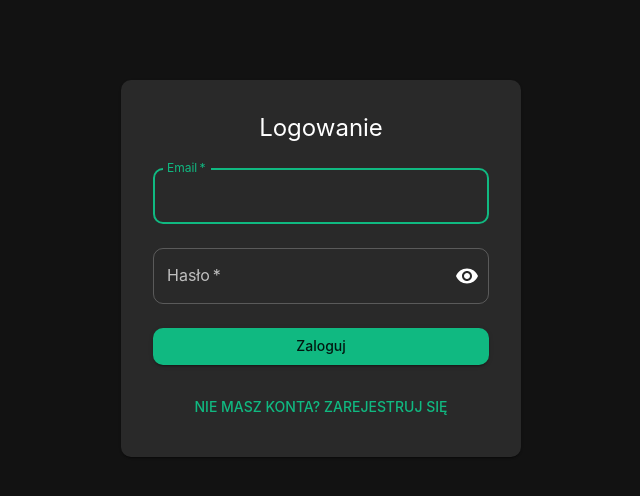
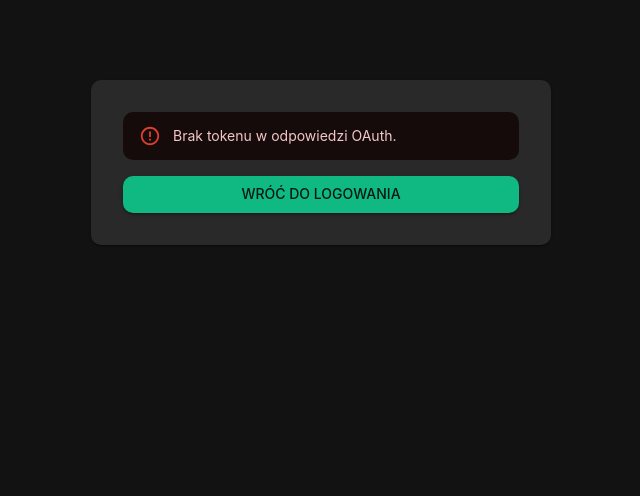
Before and after one commit to adamsk-portfolio/fitness-tracker-frontend, a React (Vite) app: page /login/oauth in a window 1280 px wide. Before the commit this address led to /login. Shown: the top 496 px of the page, without its empty margins (319-959 px from the left). Built offline with nearby package versions, Linux system fonts and the light colour scheme.

Commit message:
add login by google

```diff
--- a/src/App.tsx
+++ b/src/App.tsx
@@ -15,6 +15,7 @@ import Sessions      from '@/pages/Sessions';
 import Goals         from '@/pages/Goals';
 import Dashboard     from '@/pages/Dashboard';
 import PrivateRoute  from '@/components/PrivateRoute';
+import LoginOAuth    from '@/pages/LoginOAuth'; // ✅ właściwy import
 
 import {
   AppBar,
@@ -74,9 +75,10 @@ export default function App() {
   return (
     <BrowserRouter>
       <Routes>
-        <Route path="/"         element={<HomeRedirect />} />
-        <Route path="/login"    element={<Login />} />
-        <Route path="/register" element={<Register />} />
+        <Route path="/"              element={<HomeRedirect />} />
+        <Route path="/login"         element={<Login />} />
+        <Route path="/register"      element={<Register />} />
+        <Route path="/login/oauth"   element={<LoginOAuth />} /> {/* ✅ callback */}
 
         <Route element={<PrivateRoute />}>
           <Route element={<Layout />}>
--- a/src/hooks/auth.tsx
+++ b/src/hooks/auth.tsx
@@ -4,6 +4,7 @@ import api from '@/services/api';
 type AuthContextT = {
   token: string | null;
   login: (email: string, password: string) => Promise<void>;
+  loginWithToken: (token: string) => void;
   logout: () => void;
 };
 
@@ -20,13 +21,18 @@ export const AuthProvider = ({ children }: { children: ReactNode }) => {
     setToken(data.access_token);
   };
 
+  const loginWithToken = (t: string) => {
+    localStorage.setItem('token', t);
+    setToken(t);
+  };
+
   const logout = () => {
     localStorage.removeItem('token');
     setToken(null);
   };
 
   return (
-    <AuthContext.Provider value={{ token, login, logout }}>
+    <AuthContext.Provider value={{ token, login, loginWithToken, logout }}>
       {children}
     </AuthContext.Provider>
   );
--- a/src/pages/Login.tsx
+++ b/src/pages/Login.tsx
@@ -1,16 +1,13 @@
 import { useState } from 'react';
 import {
-  Box,
-  Paper,
-  Stack,
-  TextField,
-  Button,
-  Typography,
-  Alert,
-  IconButton,
-  InputAdornment,
+  Box, Paper, Stack, TextField, Button, Typography, Alert,
+  IconButton, InputAdornment, Divider,
 } from '@mui/material';
-import { Visibility, VisibilityOff } from '@mui/icons-material';
+
+import VisibilityIcon from '@mui/icons-material/Visibility';
+import VisibilityOffIcon from '@mui/icons-material/VisibilityOff';
+import GoogleIcon from '@mui/icons-material/Google';
+
 import { Link, useNavigate } from 'react-router-dom';
 import { useForm } from 'react-hook-form';
 import { z } from 'zod';
@@ -30,11 +27,7 @@ export default function Login() {
   const [showPw, setShowPw] = useState(false);
   const [serverErr, setServerErr] = useState<string | null>(null);
 
-  const {
-    register,
-    handleSubmit,
-    formState: { errors, isSubmitting },
-  } = useForm<LoginData>({
+  const { register, handleSubmit, formState: { errors, isSubmitting } } = useForm<LoginData>({
     resolver: zodResolver(loginSchema),
     mode: 'onBlur',
   });
@@ -43,7 +36,7 @@ export default function Login() {
     setServerErr(null);
     try {
       await login(data.email, data.password);
-      navigate('/dashboards');
+      navigate('/dashboard', { replace: true });
     } catch (err: any) {
       setServerErr(err.response?.data?.message ?? 'Błąd logowania');
     }
@@ -51,22 +44,14 @@ export default function Login() {
 
   return (
     <Box sx={{ display: 'flex', justifyContent: 'center', mt: 10 }}>
-      <Paper sx={{ p: 4, width: 400 }}>
-        <Stack
-          spacing={3}
-          component="form"
-          onSubmit={handleSubmit(onSubmit)}
-          noValidate
-        >
-          <Typography variant="h5" align="center">
-            Logowanie
-          </Typography>
+      <Paper sx={{ p: 4, width: 420 }}>
+        <Stack spacing={3} component="form" onSubmit={handleSubmit(onSubmit)} noValidate>
+          <Typography variant="h5" align="center">Logowanie</Typography>
 
           {serverErr && <Alert severity="error">{serverErr}</Alert>}
 
           <TextField
             label="Email"
-            autoFocus
             type="email"
             fullWidth
             required
@@ -88,26 +73,31 @@ export default function Login() {
             InputProps={{
               endAdornment: (
                 <InputAdornment position="end">
-                  <IconButton onClick={() => setShowPw((s) => !s)} edge="end">
-                    {showPw ? <VisibilityOff /> : <Visibility />}
+                  <IconButton onClick={() => setShowPw(s => !s)} edge="end">
+                    {showPw ? <VisibilityOffIcon /> : <VisibilityIcon />}
                   </IconButton>
                 </InputAdornment>
               ),
             }}
           />
 
-          <Button
-            type="submit"
-            variant="contained"
-            disabled={isSubmitting}
-            sx={{ textTransform: 'none' }}
-          >
+          <Button type="submit" variant="contained" disabled={isSubmitting} sx={{ textTransform: 'none' }}>
             {isSubmitting ? '...' : 'Zaloguj'}
           </Button>
 
-          <Button component={Link} to="/register">
-            Nie masz konta? Zarejestruj się
+          <Divider>albo</Divider>
+
+          <Button
+            component="a"
+            href="/api/auth/google/login"
+            startIcon={<GoogleIcon />}
+            variant="outlined"
+            sx={{ textTransform: 'none' }}
+          >
+            Zaloguj przez Google
           </Button>
+
+          <Button component={Link} to="/register">Nie masz konta? Zarejestruj się</Button>
         </Stack>
       </Paper>
     </Box>
--- /dev/null
+++ b/src/pages/LoginOAuth.tsx
@@ -0,0 +1,48 @@
+import { useEffect, useState } from 'react';
+import { Box, Paper, Stack, Typography, CircularProgress, Alert, Button } from '@mui/material';
+import { useSearchParams, useNavigate, Link } from 'react-router-dom';
+
+export default function LoginOAuth() {
+  const [sp] = useSearchParams();
+  const navigate = useNavigate();
+  const [err, setErr] = useState<string | null>(null);
+
+  useEffect(() => {
+    const token = sp.get('access_token');
+    const error = sp.get('error');
+    if (error) {
+      setErr(error);
+      return;
+    }
+    if (token) {
+      localStorage.setItem('token', token);
+      navigate('/dashboard', { replace: true });
+    } else {
+      setErr('Brak tokenu w odpowiedzi OAuth.');
+    }
+  }, [sp, navigate]);
+
+  if (!err) {
+    return (
+      <Box sx={{ display: 'flex', justifyContent: 'center', mt: 10 }}>
+        <Paper sx={{ p: 4, width: 400 }}>
+          <Stack spacing={2} alignItems="center">
+            <CircularProgress />
+            <Typography>Logowanie przez Google…</Typography>
+          </Stack>
+        </Paper>
+      </Box>
+    );
+  }
+
+  return (
+    <Box sx={{ display: 'flex', justifyContent: 'center', mt: 10 }}>
+      <Paper sx={{ p: 4, width: 460 }}>
+        <Stack spacing={2}>
+          <Alert severity="error">{err}</Alert>
+          <Button component={Link} to="/login" variant="contained">Wróć do logowania</Button>
+        </Stack>
+      </Paper>
+    </Box>
+  );
+}
--- a/src/services/api.ts
+++ b/src/services/api.ts
@@ -28,7 +28,6 @@ api.interceptors.response.use(
 
 export default api;
 
-
 export async function fetchGoalsWithProgress(): Promise<Goal[]> {
   const res = await api.get<{ items: Goal[] }>('/goals', {
     params: { with_progress: 'true', page: 1, page_size: 100 },
@@ -37,6 +36,11 @@ export async function fetchGoalsWithProgress(): Promise<Goal[]> {
 }
 
 export async function login(email: string, password: string): Promise<string> {
-  const res = await api.post<{ access_token: string }>('/auth/login', { email, password });
+  const res = await api.post<{ access_token: string }>(
+    '/auth/login',
+    { email, password },
+  );
   return res.data.access_token;
 }
+
+export const GOOGLE_LOGIN_URL = '/api/auth/google/login';
--- a/vite.config.ts
+++ b/vite.config.ts
@@ -6,7 +6,6 @@ export default defineConfig({
   plugins: [react()],
   resolve: {
     alias: {
-      //  @/…  →  /src/…
       '@': fileURLToPath(new URL('./src', import.meta.url)),
     },
   },
@@ -16,7 +15,6 @@ export default defineConfig({
       '/api': {
         target: 'http://127.0.0.1:5000',
         changeOrigin: true,
-//         rewrite: p => p.replace(/^\/api/, ''),
       },
     },
   },
```
Also changed, not shown: src/pages/OAuthCallback.tsx (added, +49 -0 lines), 1 other file (tests, documents, lock files or other folders).
